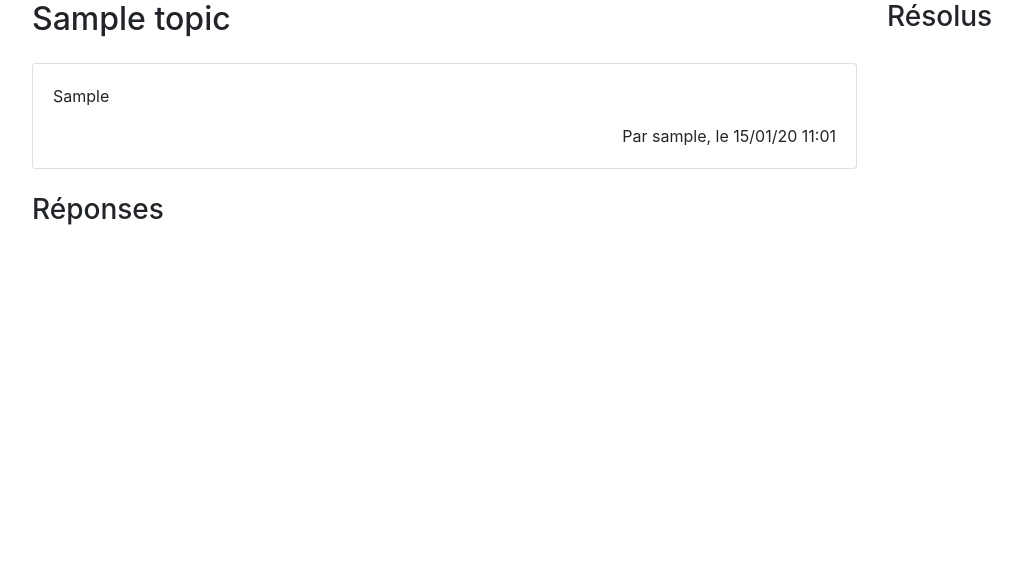
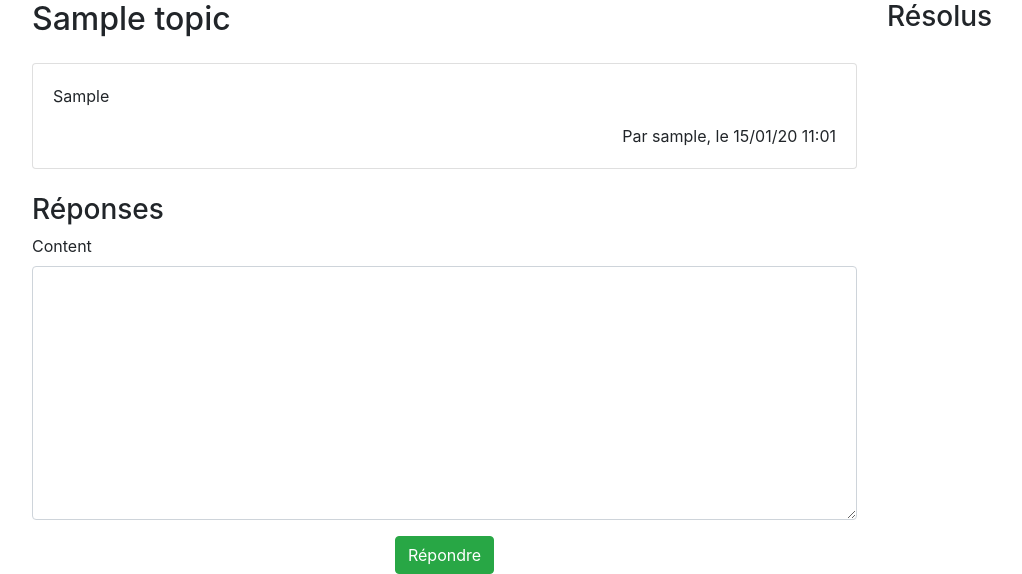
Before and after one commit to thomgo/forum, a Django app: page /questions/single/1 in a window 1280 px wide. Shown: the part 337-911 px from the top of the page, without its empty margins (53-1075 px from the left). Before the commit the page ends 562 px from the top, so only its background shows below. Run offline with Django 3.2, Linux system fonts and the light colour scheme; a user stored in the database is signed in; tables that the repository leaves empty hold one stand-in row (values such as "Sample post"); some libraries are stand-ins or nearby versions.

Commit message:
can add a message related to a topic

```diff
--- a/questions/forms.py
+++ b/questions/forms.py
@@ -1,7 +1,7 @@
 from django.db import models
 from django.forms import ModelForm
 
-from .models import Topic
+from .models import Topic, Message
 
 class TopicForm(ModelForm):
     class Meta:
@@ -12,3 +12,12 @@ class TopicForm(ModelForm):
         super(TopicForm, self).__init__(*args, **kwargs)
         self.fields['title'].widget.attrs.update({'class': 'form-control',})
         self.fields['problem'].widget.attrs.update({'class': 'form-control',})
+
+class MessageForm(ModelForm):
+    class Meta:
+        model = Message
+        fields = ['content']
+
+    def __init__(self, *args, **kwargs):
+        super(MessageForm, self).__init__(*args, **kwargs)
+        self.fields['content'].widget.attrs.update({'class': 'form-control',})
--- a/questions/templates/single.html
+++ b/questions/templates/single.html
@@ -9,6 +9,22 @@
     </div>
   </div>
   <h3>Réponses</h3>
+
+  {% for message in topic.messages %}
+    {{message.content}}
+  {% endfor %}
+  <form action="" method="post">
+      {% csrf_token %}
+      {% for field in form %}
+        <div class="form-group">
+          <label>{{ field.label }}</label>
+          {{field}}
+        </div>
+      {% endfor %}
+      <div class="text-center">
+        <input type="submit" value="Répondre" class= "btn btn-success">
+      </div>
+  </form>
 {% endblock %}
 
 {% block aside %}
--- a/questions/views.py
+++ b/questions/views.py
@@ -2,7 +2,7 @@ from django.shortcuts import render, redirect
 from django.http import HttpResponse
 from django.contrib.auth.decorators import login_required
 
-from .forms import TopicForm
+from .forms import TopicForm, MessageForm
 
 from .models import Topic
 
@@ -14,7 +14,17 @@ def index(request):
 @login_required
 def single(request, question_id):
     topic = Topic.objects.get(id=question_id)
-    return render(request, "single.html", {"topic": topic})
+    # if this is a POST request we need to process the form data
+    if request.method == 'POST':
+        form = MessageForm(request.POST)
+        # check whether it's valid:
+        if form.is_valid():
+            message = form.save(commit=False)
+            message.author = request.user
+            message.topic = topic
+            message.save()
+    form = MessageForm()
+    return render(request, "single.html", {"topic": topic, 'form': form})
 
 @login_required
 def user_questions(request):
```
